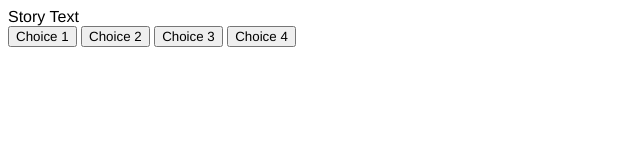
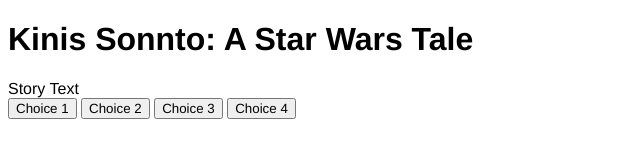
Before and after one commit to Sonnto/tales-of-kinis-sonnto, a plain HTML site: page index.html in a window 1280 px wide. Shown: the whole page, without its empty margins (0-640 px from the left). Drawn offline with Linux system fonts and the light colour scheme; files whose address does not match are found by name.

Commit message:
change names of divs, add comments, title, later-add-ons

```diff
--- a/index.html
+++ b/index.html
@@ -9,8 +9,16 @@
     <title>Sonnto: A Star Wars Tale</title>
   </head>
   <body>
-    <div class="container">
+    <!--body is flex box container-->
+    <div class="title">
+      <!--.title is flex box item-->
+      <h1>Kinis Sonnto: A Star Wars Tale</h1>
+    </div>
+    <div class="story">
+      <!--.story is flex box item-->
       <div id="storyText">Story Text</div>
+      <!--potentially add images inside the storyText background?-->
+      <!--maybe add another div for background photo instead-->
       <div id="choice-buttons" class="button-layout">
         <button class="button">Choice 1</button>
         <button class="button">Choice 2</button>
```
